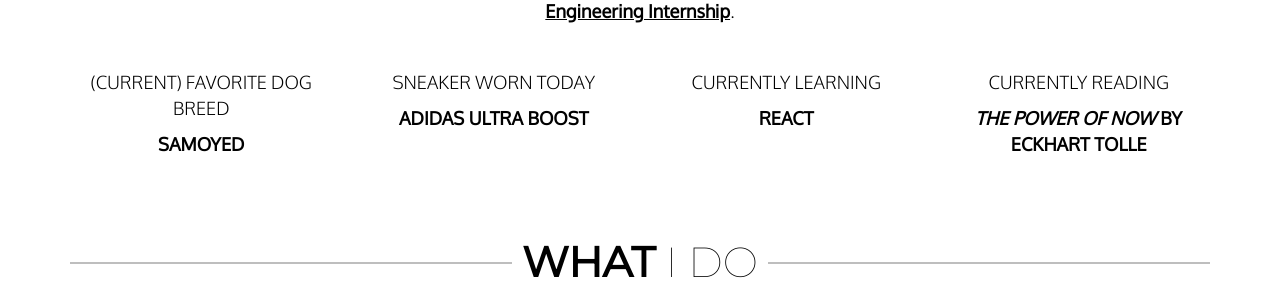
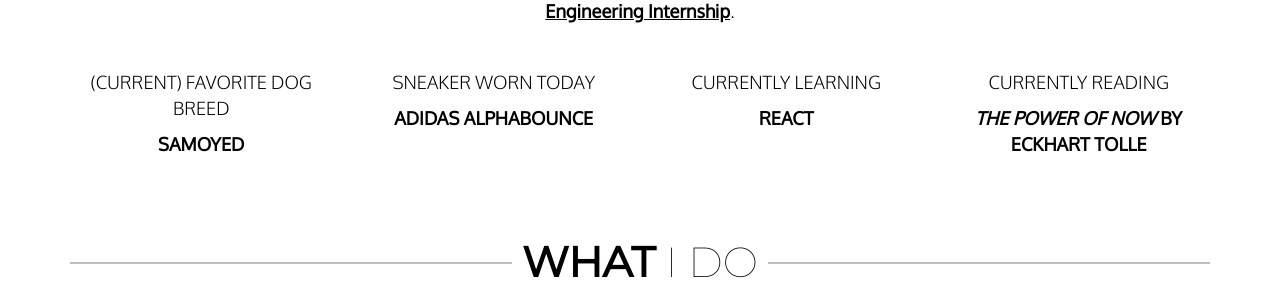
Before and after one commit to haanmiba/haanmiba.github.io, a Jekyll site: the page built from index.md, in a window 1280 px wide and 900 px high, scrolled down 1116 px. Shown: the part 154-454 px from the top of the window. Built offline with Jekyll 4.4.1, drawn with Linux system fonts in a browser that asks for light colours; nearby versions of some CDN libraries.

Commit message:
Updated sneaker

```diff
--- a/_data/about.yml
+++ b/_data/about.yml
@@ -6,7 +6,7 @@ currently:
   - action: 'seeking a'
     subject: 'Summer 2019 Software Engineering Internship'
 dog: 'Samoyed'
-sneaker: 'Adidas Ultra Boost'
+sneaker: 'Adidas AlphaBounce'
 learning: 'React'
 reading:
   book: "The Power of Now"
```
